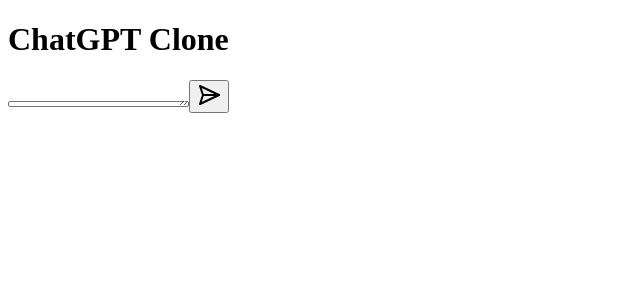
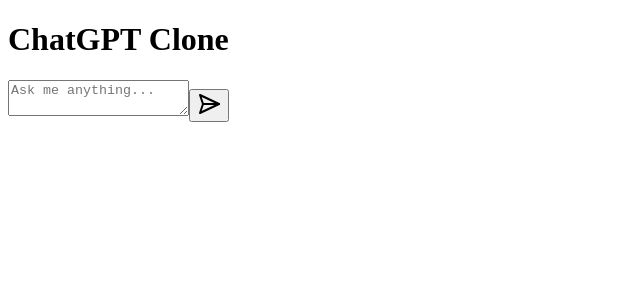
Before and after one commit to felixlaii/nextjs-openai, a Next.js app: page / in a window 1280 px wide. Shown: the top 300 px of the page, without its empty margins (0-640 px from the left). Built offline with nearby package versions, Linux system fonts and the light colour scheme.

Commit message:
trying to get textarea to expand as typine

```diff
--- a/src/components/ui/chat-box.tsx
+++ b/src/components/ui/chat-box.tsx
@@ -47,8 +47,10 @@
   };
 
   // Handler for form submission
-  const onSubmit = async (e: React.FormEvent<HTMLFormElement>) => {
-    e.preventDefault();
+  const onSubmit = async (e?: React.FormEvent<HTMLFormElement>) => {
+    if (e) {
+      e.preventDefault();
+    }
     if (!input.trim()) return; // Prevent sending empty messages
     setIsLoading(true);
 
@@ -115,12 +117,19 @@
           name="message"
           value={input}
           onChange={handleInputChange}
-          placeholder="ask me anything..."
-          className="w-96 min-h-10 max-h-32 px-4 py-2 placeholder-italic placeholder-zinc-500/65 focus-visible:ring-zinc-200 focus:outline-none focus-visible:ring-1 border p-2 rounded-md resize-none overflow-y-auto"
-          style={{
-            height: `${Math.min(8 * Math.ceil(input.length / 40), 32)}rem`,
+          onKeyDown={(e) => {
+            if (e.key === "Enter" && !e.shiftKey) {
+              e.preventDefault(); // Prevent default behavior of Enter key
+              onSubmit(); // Call the onSubmit function to send the message
+            }
           }}
+          placeholder="Ask me anything..."
+          className="w-96 resize-y h-10 max-h-32 px-4 py-2 placeholder-italic placeholder-zinc-500/65 focus-visible:ring-zinc-200 focus:outline-none focus-visible:ring-1 border p-2 rounded-md resize-none overflow-y-auto custom-placeholder"
+          // style={{
+          //   height: `${Math.min(8 * Math.ceil(input.length / 40), 32)}rem`,
+          // }}
         />
+
         <Button
           type="submit"
           size="sm"
```
